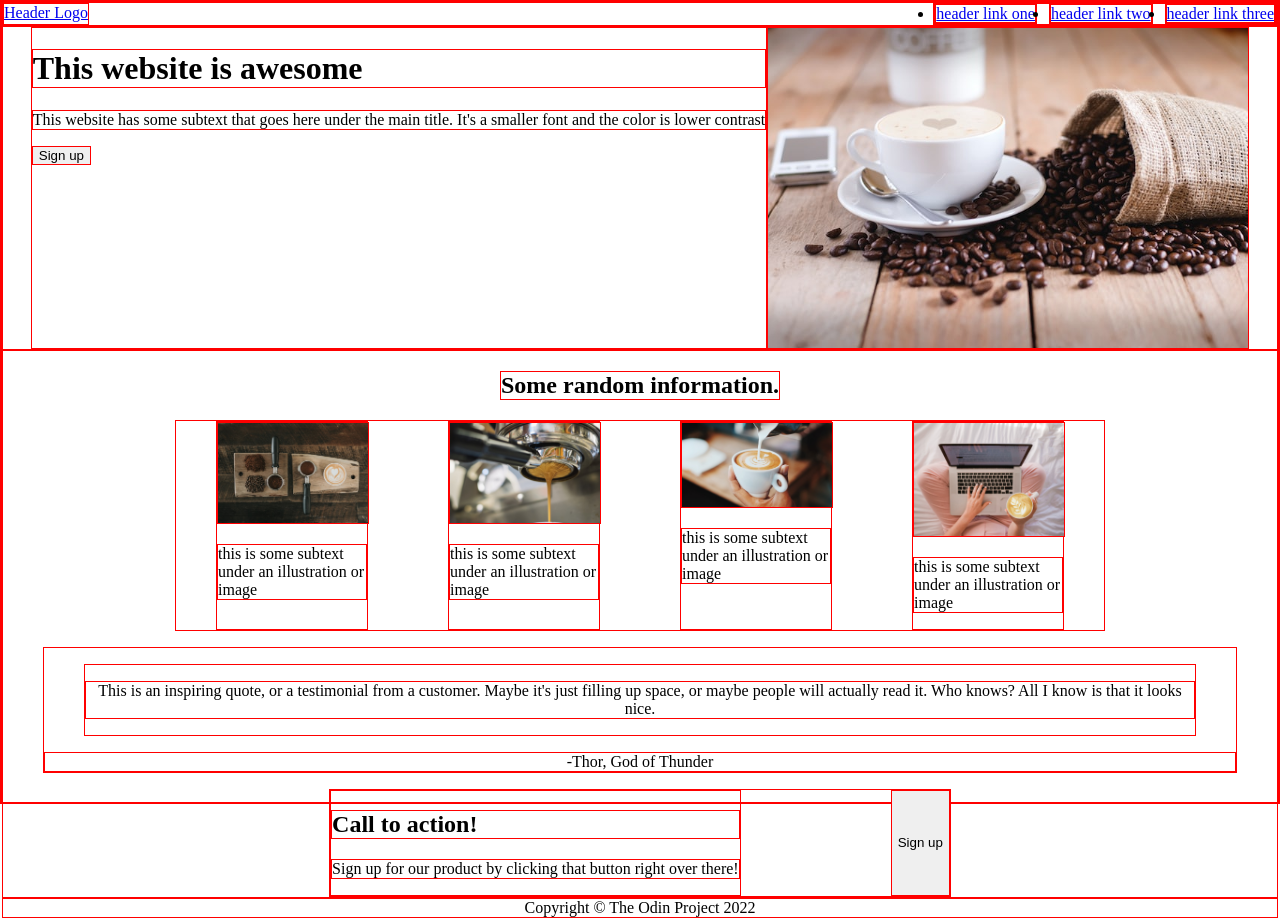
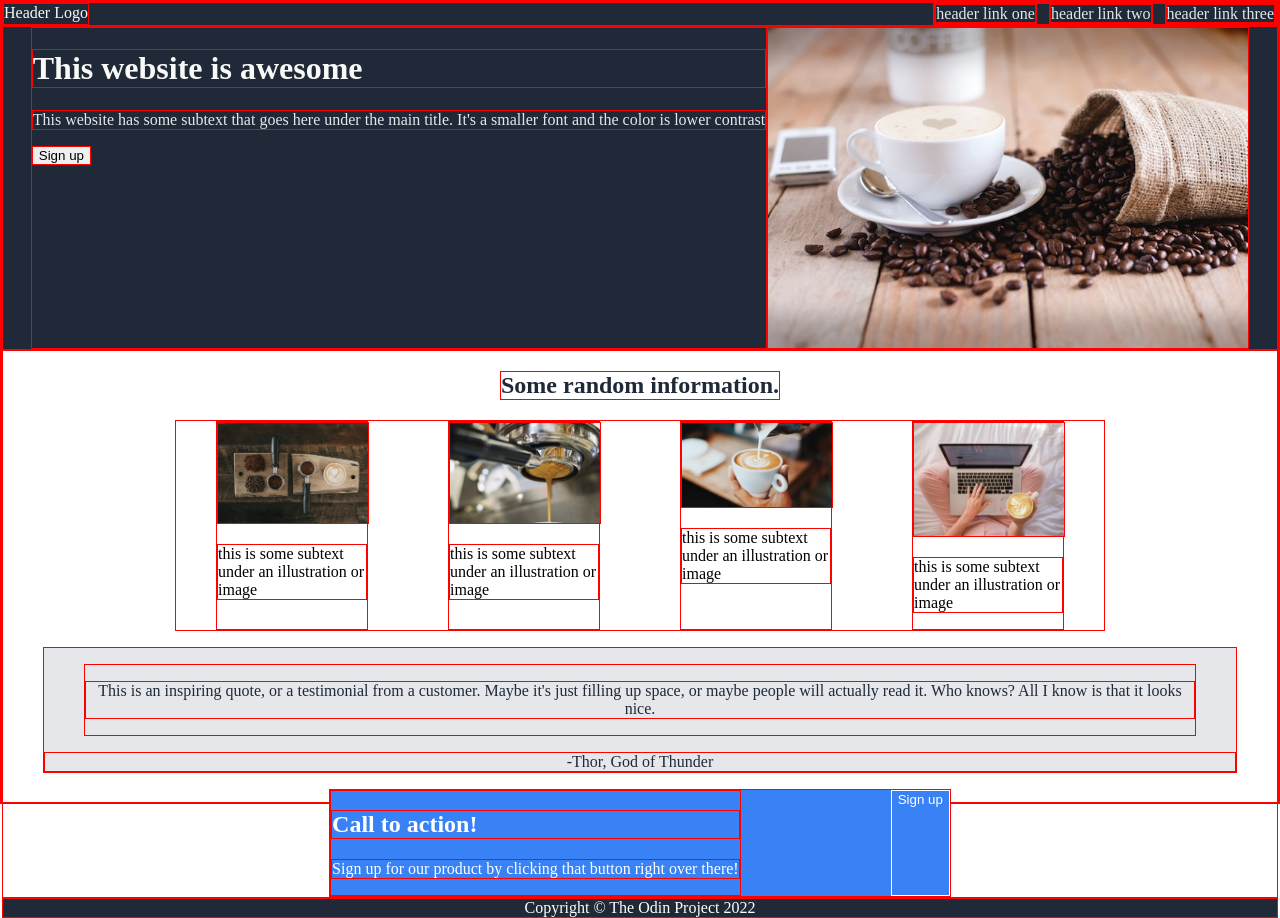
Before and after one commit to michelle-vk/odin-landing-page, a plain HTML site: page index.html in a window 1280 px wide. Drawn offline with Linux system fonts and the light colour scheme.

Commit message:
Set different colors of page

```diff
--- a/index.html
+++ b/index.html
@@ -9,7 +9,7 @@
   </head>
   <body>
     <header>
-      <a href="#">Header Logo</a>
+      <a class="header-logo" href="#">Header Logo</a>
 
       <!-- <ul class="header-logo">
         <li><a href="#">Header Logo</a></li>
--- a/styles.css
+++ b/styles.css
@@ -22,6 +22,36 @@ body > header {
   justify-content: space-between;
 }
 
+header,
+footer,
+.hero-container {
+  background-color: #1f2937;
+  color: white;
+}
+
+figure {
+  background-color: #e5e7eb;
+}
+
+.header-links {
+  list-style-type: none;
+}
+
+.header-logo,
+.header-links li a {
+  text-decoration: none;
+}
+
+.header-logo,
+.hero-title {
+  color: #f9faf8;
+}
+
+.header-links li a,
+.hero-text {
+  color: #e5e7eb;
+}
+
 .hero-container {
   display: flex;
   justify-content: center;
@@ -36,6 +66,10 @@ body > header {
   flex-direction: column;
   align-items: center;
   flex: 1;
+}
+
+.main-section > h2 {
+  color: #1f2937;
 }
 
 .main-section .main-container {
@@ -53,12 +87,20 @@ body > header {
 
 .quote-section {
   text-align: center;
+  color: #1f2937;
 }
 
-.registration-section {
+.registration-section,
+.registration-section button {
   display: flex;
   justify-content: center;
   gap: 150px;
+  background-color: #3882f6;
+  color: white;
+}
+
+.registration-section button {
+  border: 1px solid white;
 }
 
 body > footer {
```
